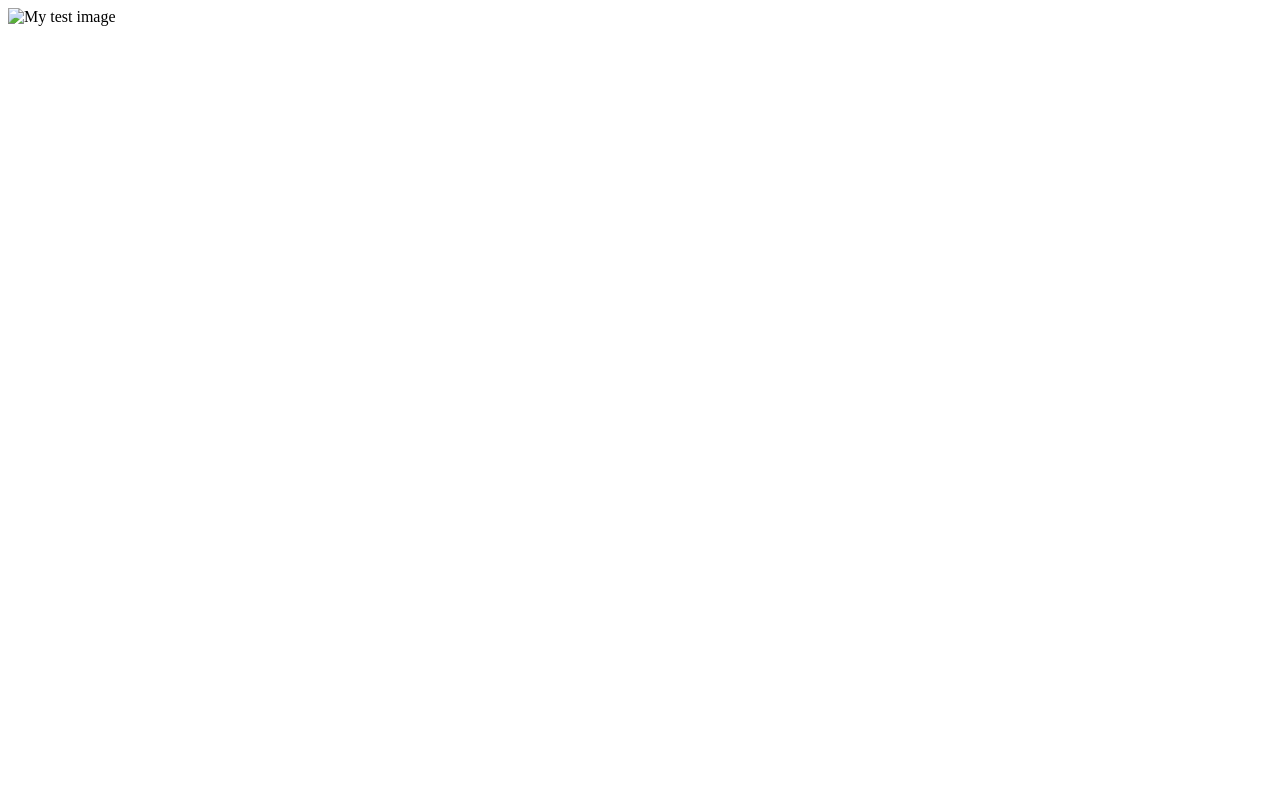
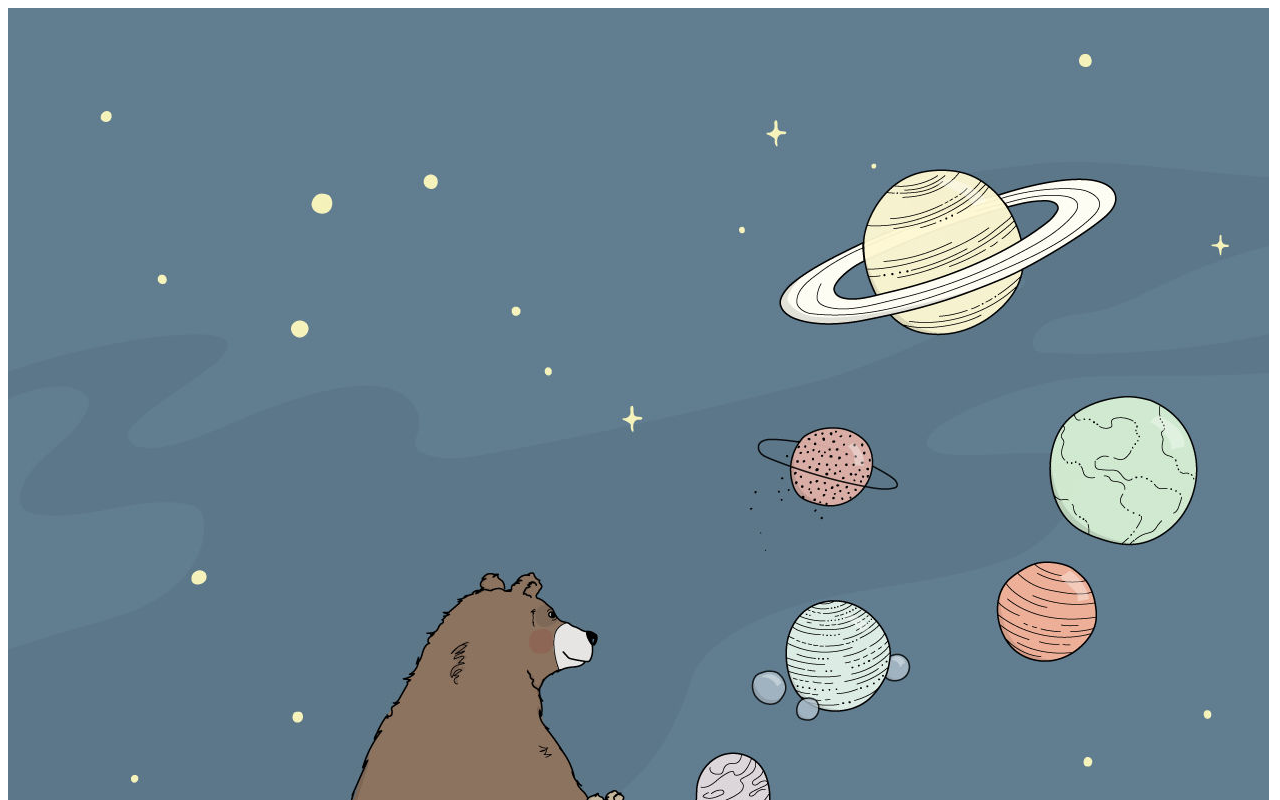
Before and after one commit to MinJiaTse/WebApp-ICC, a plain HTML site: page index.html in a window 1280 px wide. Shown: the top 800 px of the page. Drawn offline with Linux system fonts and the light colour scheme.

Commit message:
Update index.html

```diff
--- a/index.html
+++ b/index.html
@@ -5,6 +5,6 @@
     <title>My test page</title>
   </head>
   <body>
-    <img src="WebApp-ICC/Bear with bubbles.png/Bear with bubbles.png" alt="My test image">
+    <img src="Bear with bubbles.png" alt="My test image">
   </body>
 </html>
```
